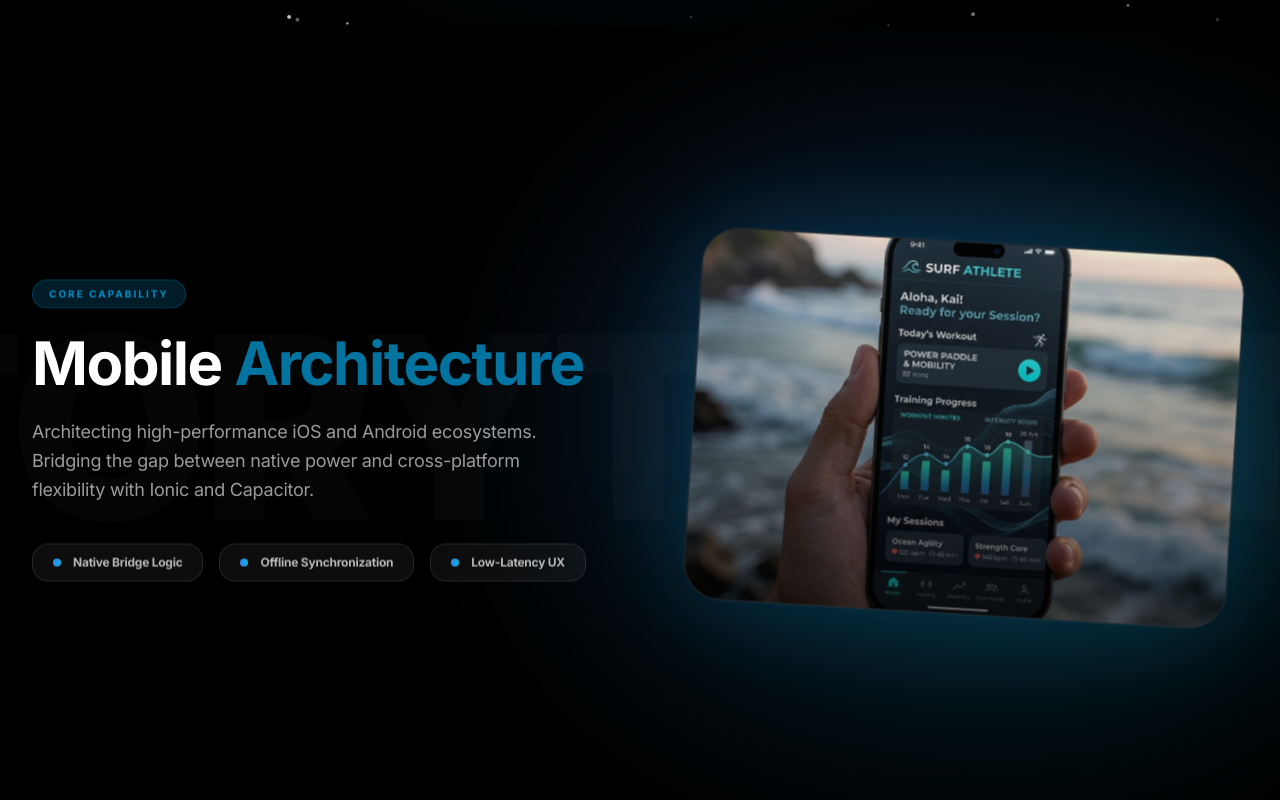
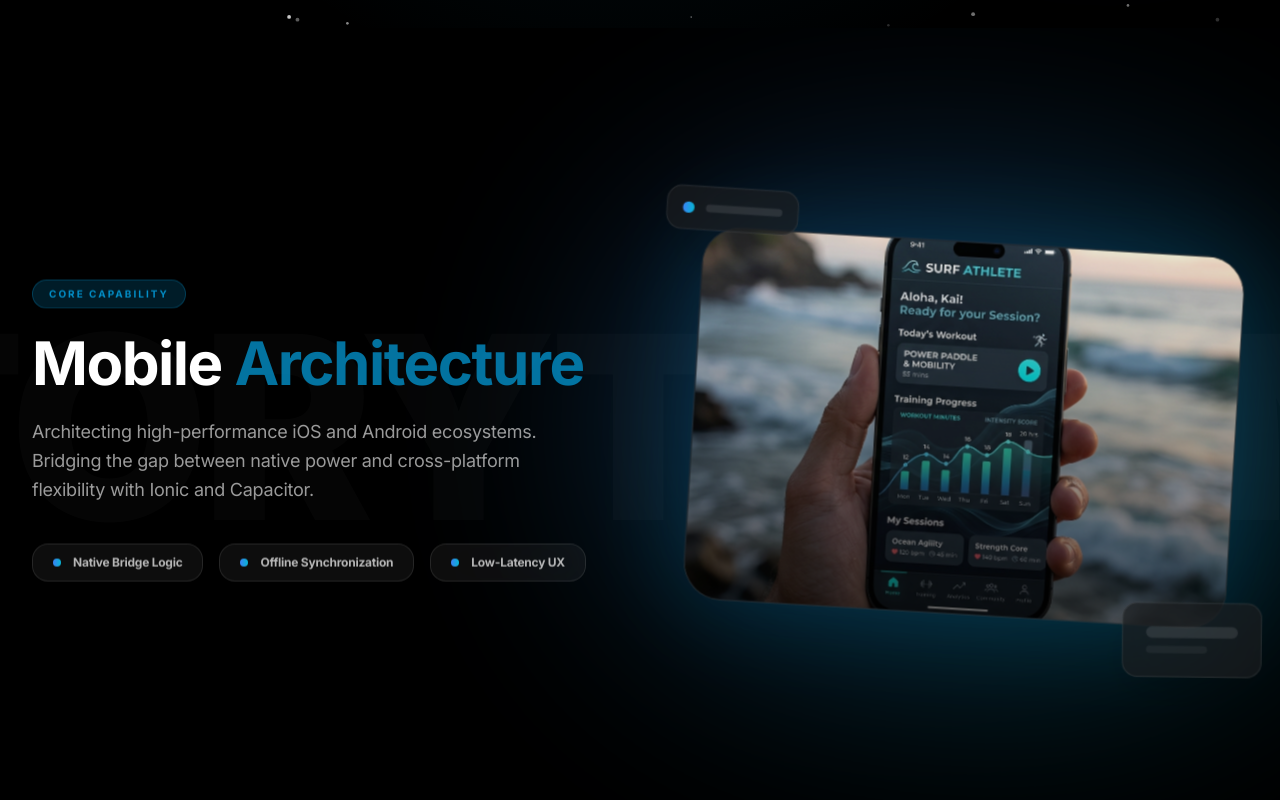
Before and after one commit to pankajunagar/my-portfolio, a Next.js app: page / in a window 1280 px wide. Shown: the part 772-1572 px from the top of the page. Built offline with nearby package versions, Linux system fonts and the light colour scheme.

Commit message:
fix animation

```diff
--- a/src/components/ScrollStory.tsx
+++ b/src/components/ScrollStory.tsx
@@ -31,39 +31,57 @@ const stories = [
   },
 ];
 
-interface StoryProps {
-  story: typeof stories[0];
+interface StoryTextProps {
+  story: {
+    id: number;
+    title: string;
+    description: string;
+    features: string[];
+    accent: string;
+    image: string;
+  };
   index: number;
   total: number;
   progress: MotionValue<number>;
 }
 
-function StoryText({ story, index, total, progress }: StoryProps) {
+
+function StoryText({ story, index, total, progress }: StoryTextProps) {
   const range = [index / total, (index + 0.2) / total, (index + 0.7) / total, (index + 0.9) / total];
   const opacity = useTransform(progress, range, [0, 1, 1, 0]);
   const translateY = useTransform(progress, [index / total, (index + 0.3) / total], [50, 0]);
 
   return (
     <motion.div
-      style={{ opacity, y: translateY }}
-      className={`absolute inset-0 flex flex-col justify-center transition-all duration-300 ${index === 0 ? "relative" : ""}`}
+      style={{
+        opacity,
+        y: translateY,
+      }}
+      className={`absolute inset-0 flex flex-col justify-center transition-all duration-300 ${
+        index === 0 ? "relative" : ""
+      }`}
     >
       <div className="flex mb-6">
-        <span className="px-4 py-1.5 rounded-full text-[10px] font-bold uppercase tracking-[0.2em] bg-primary/20 text-primary border border-primary/30 backdrop-blur-md lg:backdrop-blur-md">
+        <span className="px-4 py-1.5 rounded-full text-[10px] font-bold uppercase tracking-[0.2em] bg-primary/20 text-primary border border-primary/30 backdrop-blur-md">
           Core Capability
         </span>
       </div>
+
       <h2 className="text-4xl sm:text-5xl lg:text-6xl font-bold text-white mb-6 leading-tight tracking-tight">
-        {story.title.split(' ').map((word, i) => (
+        {story.title.split(' ').map((word: string, i: number) => (
           <span key={i} className={i === 1 ? "text-primary/80" : "text-white"}>
             {word}{' '}
           </span>
         ))}
       </h2>
-      <p className="text-lg text-white/60 max-w-lg leading-relaxed mb-10">{story.description}</p>
+
+      <p className="text-lg text-white/60 max-w-lg leading-relaxed mb-10">
+        {story.description}
+      </p>
+
       <div className="flex flex-wrap gap-4">
-        {story.features.map((f) => (
-          <div key={f} className="flex items-center gap-3 px-5 py-2.5 rounded-2xl bg-white/5 border border-white/10 backdrop-blur-sm lg:backdrop-blur-xl text-xs font-bold text-white/70 hover:bg-white/10 hover:border-white/20 transition-all">
+        {story.features.map((f: string) => (
+          <div key={f} className="flex items-center gap-3 px-5 py-2.5 rounded-2xl bg-white/5 border border-white/10 backdrop-blur-xl text-xs font-bold text-white/70 hover:bg-white/10 hover:border-white/20 transition-all">
             <div className={`w-2 h-2 rounded-full bg-gradient-to-r ${story.accent}`} />
             {f}
           </div>
@@ -73,20 +91,64 @@ function StoryText({ story, index, total, progress }: StoryProps) {
   );
 }
 
-function StoryVisual({ story, index, total, progress }: StoryProps) {
-  const scale = useTransform(progress, [index / total, (index + 0.5) / total], [0.9, 1]);
-  const opacity = useTransform(progress, [(index - 0.15) / total, index / total, (index + 0.8) / total, (index + 1) / total], [0, 1, 1, 0]);
-  const rotate = useTransform(progress, [index / total, (index + 1) / total], [8, -8]);
+function StoryVisual({ story, index, total, progress }: StoryTextProps) {
+  const scale = useTransform(
+    progress,
+    [index / total, (index + 0.5) / total],
+    [0.9, 1]
+  );
+  const opacity = useTransform(
+    progress,
+    [(index - 0.15) / total, index / total, (index + 0.8) / total, (index + 1) / total],
+    [0, 1, 1, 0]
+  );
+  const rotate = useTransform(
+    progress,
+    [index / total, (index + 1) / total],
+    [8, -8]
+  );
 
   return (
     <motion.div
-      style={{ scale, opacity, rotate }}
+      style={{
+        scale,
+        opacity,
+        rotate,
+      }}
       className="absolute inset-0 flex items-center justify-center pointer-events-none"
     >
       <div className="relative w-full max-w-xl aspect-[16/11] group">
-        <div className={`absolute inset-0 bg-gradient-to-br ${story.accent} opacity-30 blur-[40px] lg:blur-[100px] rounded-full scale-125 transition-all duration-700`} />
+        <motion.div
+          animate={{ y: [0, -20, 0], rotate: [0, 5, 0] }}
+          transition={{ duration: 1, repeat: Infinity, ease: "easeInOut" }}
+          className="absolute -top-10 -left-10 z-20 glass-card p-4 rounded-2xl border-white/20 shadow-2xl backdrop-blur-3xl"
+        >
+           <div className="flex items-center gap-3">
+              <div className={`w-3 h-3 rounded-full bg-gradient-to-r ${story.accent}`} />
+              <div className="w-20 h-2 bg-white/10 rounded-full" />
+           </div>
+        </motion.div>
+
+        <motion.div
+          animate={{ y: [0, 20, 0], rotate: [0, -5, 0] }}
+          transition={{ duration: 1.25, repeat: Infinity, ease: "easeInOut", delay: 1 }}
+          className="absolute -bottom-10 -right-10 z-20 glass-card p-6 rounded-2xl border-white/20 shadow-2xl backdrop-blur-3xl"
+        >
+           <div className="space-y-2">
+              <div className="w-24 h-3 bg-white/10 rounded-full" />
+              <div className="w-16 h-2 bg-white/5 rounded-full" />
+           </div>
+        </motion.div>
+
+        <div className={`absolute inset-0 bg-gradient-to-br ${story.accent} opacity-30 blur-[100px] rounded-full scale-125 transition-all duration-700`} />
+
         <div className="relative glass-card p-1 rounded-[40px] border-white/20 shadow-[0_0_100px_rgba(3,142,199,0.2)] overflow-hidden h-full">
-          <Image src={story.image} alt={story.title} fill className="object-cover rounded-[38px] opacity-90 brightness-110" />
+          <Image
+            src={story.image}
+            alt={story.title}
+            fill
+            className="object-cover rounded-[38px] opacity-90 brightness-110"
+          />
           <div className="absolute inset-0 bg-gradient-to-t from-black/60 to-transparent pointer-events-none" />
         </div>
       </div>
@@ -108,21 +170,38 @@ function DesktopScrollStory() {
   });
 
   return (
-    <section ref={containerRef} className="relative h-[300vh] bg-black">
+     <section ref={containerRef} className="relative h-[300vh] bg-black">
       <div className="sticky top-0 h-screen w-full flex items-center overflow-hidden">
+        {/* Subtle Background Text */}
         <div className="absolute inset-0 flex items-center justify-center opacity-[0.02] pointer-events-none select-none">
           <h2 className="text-[20vw] font-black uppercase">Storytelling</h2>
         </div>
+
         <div className="container-max w-full px-4 sm:px-6 lg:px-8 h-full lg:h-auto">
           <div className="grid lg:grid-cols-2 gap-0 lg:gap-20 items-center">
-            <div className="relative z-10 space-y-24 py-20 min-h-[400px]">
+            {/* Text Content */}
+            <div className="relative z-10 space-y-24 py-20 min-h-[400px] ">
               {stories.map((story, index) => (
-                <StoryText key={story.id} story={story} index={index} total={stories.length} progress={smoothProgress} />
+                <StoryText
+                  key={story.id}
+                  story={story}
+                  index={index}
+                  total={stories.length}
+                  progress={smoothProgress}
+                />
               ))}
             </div>
+
+            {/* Visual Content (Mockups + Interactive layers) */}
             <div className="relative h-[60vh] lg:h-[80vh] flex items-center justify-center">
               {stories.map((story, index) => (
-                <StoryVisual key={story.id} story={story} index={index} total={stories.length} progress={smoothProgress} />
+                <StoryVisual
+                  key={story.id}
+                  story={story}
+                  index={index}
+                  total={stories.length}
+                  progress={smoothProgress}
+                />
               ))}
             </div>
           </div>
--- a/src/components/Services.tsx
+++ b/src/components/Services.tsx
@@ -78,7 +78,7 @@ export default function Services() {
             <motion.h2
               initial={{ opacity: 0, y: 20 }}
               animate={isInView ? { opacity: 1, y: 0 } : {}}
-              transition={{ duration: 0.2 }}
+              transition={{ duration: 0.4 }}
               className="text-3xl lg:text-5xl font-bold text-foreground tracking-tight leading-tight"
             >
               Turning Complexity <br /> Into{" "}
@@ -88,7 +88,7 @@ export default function Services() {
           <motion.p
             initial={{ opacity: 0 }}
             animate={isInView ? { opacity: 1 } : {}}
-            transition={{ delay: 0.4 }}
+            transition={{ delay: 0.2 }}
             className="text-lg text-muted-foreground max-w-sm"
           >
             I specialize in deeply technical solutions wrapped in elegant,
--- a/src/components/WhatsAppButton.tsx
+++ b/src/components/WhatsAppButton.tsx
@@ -14,7 +14,7 @@ export default function WhatsAppButton() {
         repeat: Infinity,
         ease: "easeInOut"
       }}
-      className="fixed bottom-6 right-6 lg:bottom-10 lg:right-10 z-[9999] flex items-center gap-2 p-3 bg-black/80 border border-white/10 rounded-2xl text-white hover:border-white/20 hover:bg-white/5 transition-all shadow-2xl backdrop-blur-md"
+        className="fixed bottom-10 right-10 z-[9999] flex items-center gap-2 px-3 py-3 bg-black border border-white/10 rounded-3xl text-white hover:border-white/20 hover:bg-white/5 transition-all shadow-lg backdrop-blur-md"
       aria-label="Contact on WhatsApp"
     >
       <svg className="w-8 h-8" fill="#25D366" viewBox="0 0 24 24">
```
